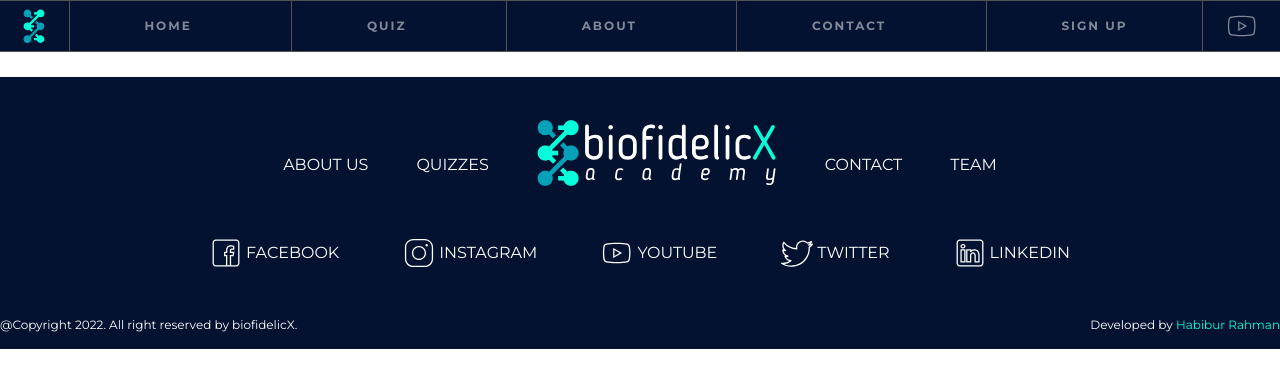
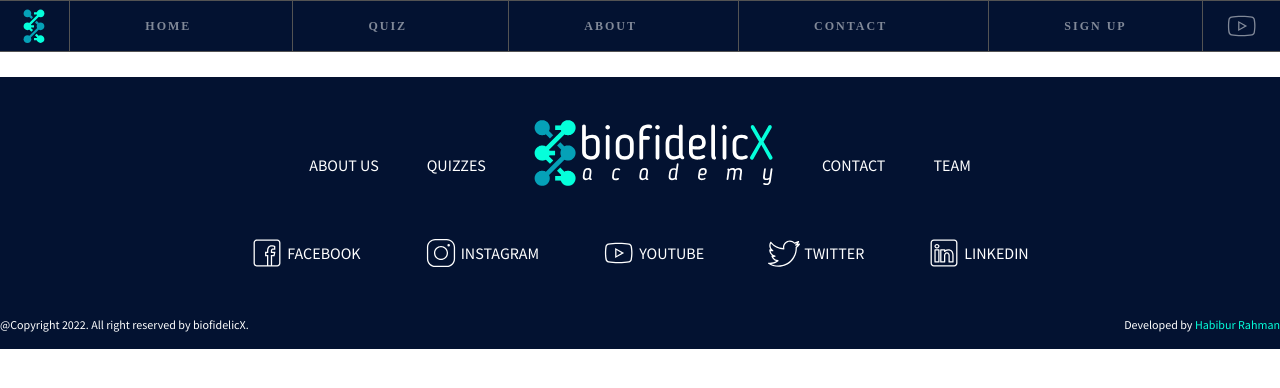
Before and after one commit to hrshainik/biofidelicx-diary, a Next.js app: page /about in a window 1280 px wide. Shown: the top 388 px of the page. Built offline with nearby package versions, Linux system fonts and the light colour scheme; no server answers.

Commit message:
change font family

```diff
--- a/pages/_document.js
+++ b/pages/_document.js
@@ -11,7 +11,7 @@
           crossOrigin
         ></link>
         <link
-          href="https://fonts.googleapis.com/css2?family=Cardo:wght@400;700&family=Montserrat:wght@100;200;300;400;500;600;700;800;900&display=swap"
+          href="https://fonts.googleapis.com/css2?family=Cardo:wght@400;700&family=Source+Sans+Pro:wght@200;300;400;600;700;900&display=swap"
           rel="stylesheet"
         ></link>
       </Head>
--- a/styles/globals.scss
+++ b/styles/globals.scss
@@ -15,7 +15,7 @@
 
 html,
 body {
-  font-family: 'Montserrat', sans-serif;
+  font-family: 'Source Sans Pro', sans-serif;
   background-color: #fff;
   color: #031231;
 }
--- a/tailwind.config.js
+++ b/tailwind.config.js
@@ -83,7 +83,7 @@
     },
     fontFamily: {
       h: ['Cardo', 'serif'],
-      t: ['Montserrat', 'sans-serif'],
+      t: ['Source Sans Pro', 'sans-serif'],
     },
     letterSpacing: {
       sm: '1px',
```
